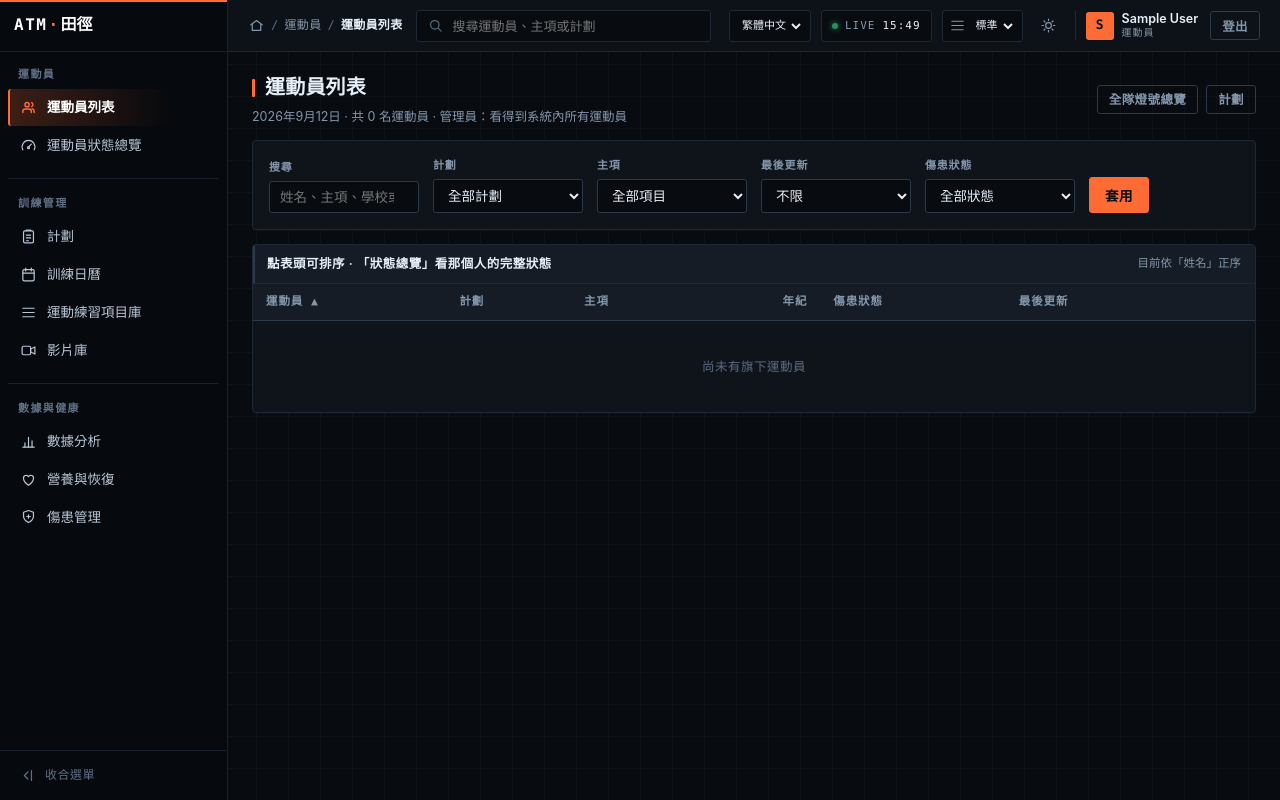
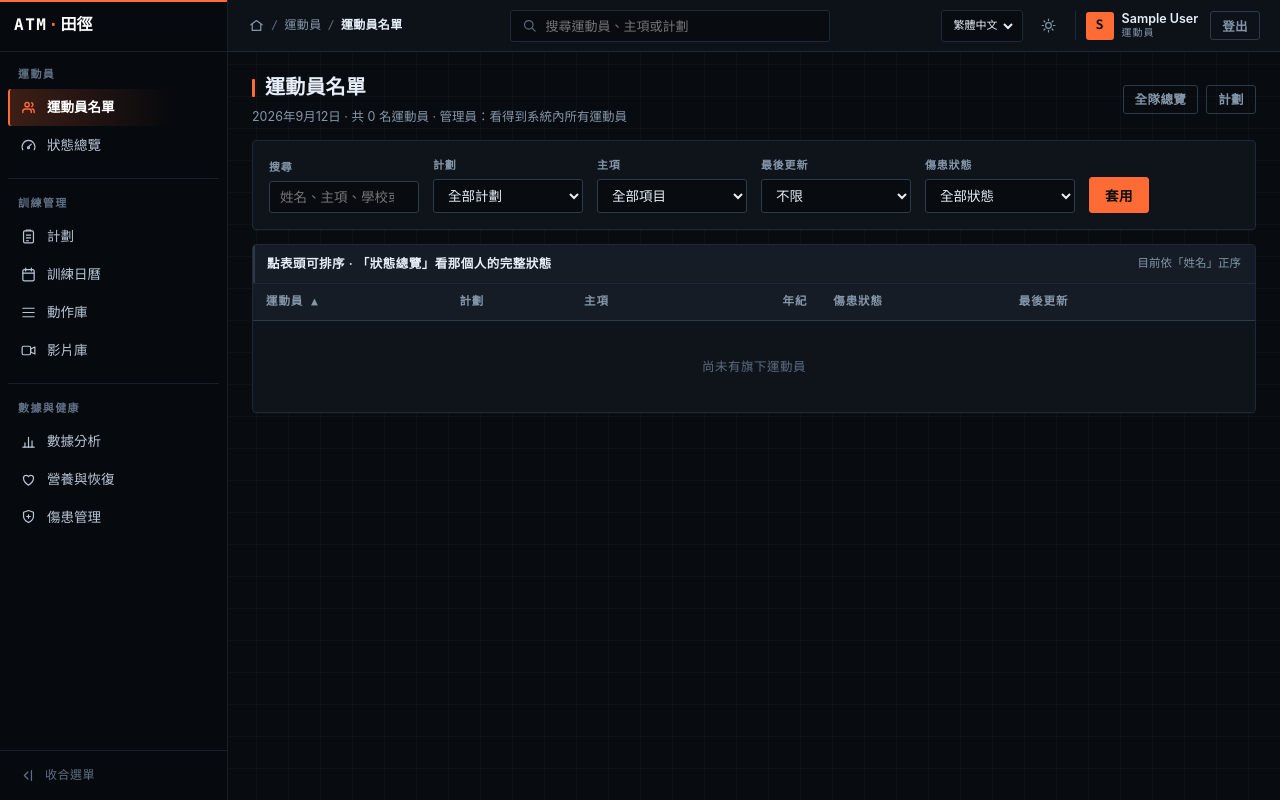
Before and after one commit to laichunho25/Athletics-Training-System, a Django app: page /athletes/ in a window 1280 px wide. Run offline with Django 5.2, Linux system fonts and the light colour scheme; the visitor is signed in with stand-in values (Sample User, id 1); data comes from the database, SQL or seed files in the repository; data that the repository does not hold is empty; parts of the project's set-up code (start-up, migrations or seed data) failed here and were passed over; some libraries are stand-ins or nearby versions.

Commit message:
數據分析加段落導航列，並把介面上重複的字眼與多餘的設定清掉
分析頁最長的時候有六段，一路捲下去不知道自己在哪，也不知道還有什麼。
現在頂欄下面貼一條段落導航：紀錄／項目分析／比賽／訓練負荷／體組成／多面向，
捲到哪一段就亮哪一顆，按一下跳過去——那一段若是收起的，先展開再跳，
因為收起的段是 display:none，捲不過去的。

導航只列出這個範疇真的有的段落：田徑範疇沒有體組成，那一顆就不出現。
由 secnav.js 自己把對不到錨點的連結整顆拿掉，樣板不用再寫一次條件。
它跟 fold.js 是鬆耦合的：要展開就去點標題上那顆收合鍵，兩邊不共用 key。

同時清掉兩個沒有人會改第二次的設定：頂欄的「LIVE + 時鐘」（純裝飾，而且
「LIVE」暗示有即時連線，其實沒有）與「表格間距」三選一下拉。CSS 的
data-density 變數留著，要放回來只差一顆按鈕。

字眼統一：同一個模組本來叫「運動練習項目庫」又叫「訓練活動庫」，現在一律
叫「動作庫」。最離譜的是 /team/ 那一頁的 h1 寫著「運動員狀態總覽」，側欄跟
麵包屑卻叫它「全隊燈號總覽」——同一頁兩個名字，現在統一為「全隊總覽」。

跑 makemessages 時發現影片額度那一批 56 句從來沒翻譯過，英文介面會夾雜中文。
一併補齊，守門測試 test_i18n_catalogue 回到綠燈。

方向與介面守則寫進 docs/產品方向.md，README 連過去。

Co-Authored-By: Claude Opus 5 <noreply@anthropic.com>

```diff
--- a/core/context_processors.py
+++ b/core/context_processors.py
@@ -19,9 +19,9 @@ def site_flags(request):
 
 #: 麵包屑與側欄共用的一份頁面清單：頁代號 → (模組, 頁名)
 NAV_PAGES = {
-    "athletes": (_("運動員"), _("運動員列表")),
-    "team": (_("運動員"), _("全隊燈號總覽")),
-    "dashboard": (_("運動員"), _("運動員狀態總覽")),
+    "athletes": (_("運動員"), _("運動員名單")),
+    "team": (_("運動員"), _("全隊總覽")),
+    "dashboard": (_("運動員"), _("狀態總覽")),
     "plan": (_("訓練管理"), _("計劃")),
     "calendar": (_("訓練管理"), _("訓練日曆")),
     "session": (_("訓練管理"), _("課表明細")),
--- a/core/test_admin_access.py
+++ b/core/test_admin_access.py
@@ -124,11 +124,11 @@ class AdminLinkTests(TestCase):
         self.assertNotIn(">後台</a>", body)
 
     def test_nav_shows_the_renamed_and_new_entries(self):
-        """儀表板已改名為「運動員狀態總覽」，並多了「計劃」。"""
+        """儀表板已改名為「狀態總覽」，並多了「計劃」。"""
         self.client.force_login(make_coach(username="c4").user)
         body = self.client.get(reverse("web:coach_dashboard")).content.decode()
         nav = body.split('<nav class="nav">')[1].split("</nav>")[0]
-        self.assertIn("運動員狀態總覽", nav)
+        self.assertIn("狀態總覽", nav)
         self.assertIn("計劃", nav)
         self.assertNotIn("儀表板", nav)
 
--- a/static/css/atm.css
+++ b/static/css/atm.css
@@ -267,36 +267,7 @@ a:hover { text-decoration: underline; }
 :root[data-theme="dark"] .light-only { display: none; }
 :root:not([data-theme="dark"]) .dark-only { display: none; }
 
-/* 頂欄的系統狀態燈：像監控台的 LIVE 指示 + 時鐘 */
-.syslive {
-  display: inline-flex; align-items: center; gap: 7px;
-  height: 32px; padding: 0 10px;
-  border: 1px solid var(--border); border-radius: var(--radius-sm);
-  background: var(--bg); color: var(--text-dim);
-  font-family: var(--mono); font-size: 11px; letter-spacing: 1px;
-}
-.syslive .led {
-  width: 6px; height: 6px; border-radius: 50%; background: var(--green);
-  box-shadow: 0 0 6px var(--green); animation: syspulse 2.4s ease-in-out infinite;
-}
-.syslive .clock { color: var(--text); font-variant-numeric: tabular-nums; }
-@keyframes syspulse { 0%, 100% { opacity: 1; } 50% { opacity: .35; } }
-@media (max-width: 900px) { .syslive, .densitypick { display: none; } }
-
-.densitypick {
-  display: flex; align-items: center; gap: 4px; margin: 0;
-  color: var(--text-dim); font-size: 11px;
-  border: 1px solid var(--border); border-radius: var(--radius-sm);
-  padding: 0 6px; height: 32px; background: var(--bg);
-}
-.densitypick select {
-  border: 0; background: transparent; width: auto; padding: 0 2px;
-  font-size: 11px; color: var(--text); height: 30px; font-family: var(--mono);
-}
-.densitypick select:hover { border: 0; }
-.densitypick select:focus { outline: none; box-shadow: none; }
-
-/* 語言切換：跟密度選單同一個外觀，頂欄上兩個選單看起來是一組的 */
+/* 語言切換：頂欄右邊唯一的下拉選單 */
 .langpick {
   display: flex; align-items: center; margin: 0;
   border: 1px solid var(--border); border-radius: var(--radius-sm);
--- a/static/js/libpick.js
+++ b/static/js/libpick.js
@@ -1,4 +1,4 @@
-/* 運動練習項目庫的兩欄連動挑選。
+/* 動作庫的兩欄連動挑選。
 
    先挑運動種類（田徑）→ 運動項目（短跑），右邊才列出相關的訓練動作。
    課表的「加入活動」、本課數據紀錄的「數據項目」、數據分析的「加入要追蹤
--- a/static/js/shell.js
+++ b/static/js/shell.js
@@ -1,12 +1,8 @@
-/* 後台外框的互動：側欄收合、淺色／深色、表格間距。設定存在瀏覽器本機。 */
+/* 後台外框的互動：側欄收合、淺色／深色。設定存在瀏覽器本機。 */
 (function () {
   var root = document.documentElement;
 
   function save(k, v) { try { localStorage.setItem(k, v); } catch (e) {} }
-
-  // 同步初始狀態（外觀與密度在 <head> 已先套用，這裡只補上表單的選取值）
-  var densitySel = document.querySelector('[data-act="density"]');
-  if (densitySel) densitySel.value = root.dataset.density || 'default';
 
   document.addEventListener('click', function (e) {
     var el = e.target.closest('[data-act]');
@@ -40,13 +36,6 @@
     }
   });
 
-  if (densitySel) {
-    densitySel.addEventListener('change', function () {
-      root.dataset.density = densitySel.value;
-      save('atm-density', densitySel.value);
-    });
-  }
-
   // 換外觀之後，圖表的字色／格線色要跟著換
   function repaintCharts() {
     if (!window.Chart || !Chart.instances) return;
--- a/templates/base.html
+++ b/templates/base.html
@@ -7,12 +7,11 @@
   <title>{% block title %}ATM{% endblock %} {% translate "· 田徑訓練管理系統" %}</title>
   <link rel="stylesheet" href="{% static 'css/atm.css' %}">
   <script>
-    // 先套用使用者上次選的外觀／密度／側欄狀態，避免載入時閃一下
+    // 先套用使用者上次選的外觀與側欄狀態，避免載入時閃一下
     (function () {
       try {
         var d = document.documentElement;
         d.dataset.theme = localStorage.getItem('atm-theme') || 'dark';
-        d.dataset.density = localStorage.getItem('atm-density') || 'default';
         if (localStorage.getItem('atm-sidebar') === 'collapsed') d.classList.add('sb-collapsed');
       } catch (e) {}
     })();
@@ -37,17 +36,17 @@
     <nav class="nav">
       <div class="nav-group">
         <div class="nav-title">{% translate "運動員" %}</div>
-        <a href="{% url 'web:athlete_list' %}" data-tip="{% translate '運動員列表' %}"
+        <a href="{% url 'web:athlete_list' %}" data-tip="{% translate '運動員名單' %}"
            class="nav-item {% if page == 'athletes' %}active{% endif %}">
-          <svg class="ic"><use href="#i-people"></use></svg><span>{% translate "運動員列表" %}</span></a>
+          <svg class="ic"><use href="#i-people"></use></svg><span>{% translate "運動員名單" %}</span></a>
         {% if nav_athletes %}
-        <a href="{% url 'web:coach_dashboard' %}" data-tip="{% translate '全隊燈號總覽' %}"
+        <a href="{% url 'web:coach_dashboard' %}" data-tip="{% translate '全隊總覽' %}"
            class="nav-item {% if page == 'team' %}active{% endif %}">
-          <svg class="ic"><use href="#i-shield"></use></svg><span>{% translate "全隊燈號總覽" %}</span></a>
+          <svg class="ic"><use href="#i-shield"></use></svg><span>{% translate "全隊總覽" %}</span></a>
         {% endif %}
-        <a href="{% url 'web:dashboard' %}{{ nav_athlete_qs }}" data-tip="{% translate '運動員狀態總覽' %}"
+        <a href="{% url 'web:dashboard' %}{{ nav_athlete_qs }}" data-tip="{% translate '狀態總覽' %}"
            class="nav-item {% if page == 'dashboard' %}active{% endif %}">
-          <svg class="ic"><use href="#i-gauge"></use></svg><span>{% translate "運動員狀態總覽" %}</span></a>
+          <svg class="ic"><use href="#i-gauge"></use></svg><span>{% translate "狀態總覽" %}</span></a>
       </div>
 
       <div class="nav-group">
@@ -58,9 +57,9 @@
         <a href="{% url 'web:calendar' %}{{ nav_athlete_qs }}" data-tip="{% translate '訓練日曆' %}"
            class="nav-item {% if page == 'calendar' or page == 'session' %}active{% endif %}">
           <svg class="ic"><use href="#i-calendar"></use></svg><span>{% translate "訓練日曆" %}</span></a>
-        <a href="{% url 'web:library' %}" data-tip="{% translate '運動練習項目庫' %}"
+        <a href="{% url 'web:library' %}" data-tip="{% translate '動作庫' %}"
            class="nav-item {% if page == 'library' %}active{% endif %}">
-          <svg class="ic"><use href="#i-rows"></use></svg><span>{% translate "運動練習項目庫" %}</span></a>
+          <svg class="ic"><use href="#i-rows"></use></svg><span>{% translate "動作庫" %}</span></a>
         <a href="{% url 'web:video_list' %}{{ nav_athlete_qs }}" data-tip="{% translate '影片庫' %}"
            class="nav-item {% if page == 'video' %}active{% endif %}">
           <svg class="ic"><use href="#i-video"></use></svg><span>{% translate "影片庫" %}</span></a>
@@ -105,17 +104,6 @@
       <div class="topacts">
         {% include "web/_switcher.html" %}
         {% include "_langpick.html" %}
-        <span class="syslive" title="{% translate '系統連線正常，時間為本機時間' %}">
-          <i class="led"></i>LIVE<span class="clock" id="sysClock">--:--</span>
-        </span>
-        <label class="densitypick" title="{% translate '表格間距' %}">
-          <svg class="ic"><use href="#i-rows"></use></svg>
-          <select data-act="density" aria-label="{% translate '表格間距' %}">
-            <option value="compact">{% translate "緊湊" %}</option>
-            <option value="default" selected>{% translate "標準" %}</option>
-            <option value="loose">{% translate "寬鬆" %}</option>
-          </select>
-        </label>
         <button type="button" class="iconbtn" data-act="theme" aria-label="{% translate '切換淺色／深色' %}">
           <svg class="ic light-only"><use href="#i-moon"></use></svg>
           <svg class="ic dark-only"><use href="#i-sun"></use></svg>
@@ -178,18 +166,6 @@
     Chart.defaults.interaction.mode = 'index';
     Chart.defaults.interaction.intersect = false;
   }
-
-  // 頂欄時鐘（本機時間，每 15 秒對一次）
-  (function () {
-    var el = document.getElementById('sysClock');
-    if (!el) return;
-    function tick() {
-      var d = new Date();
-      el.textContent = ('0' + d.getHours()).slice(-2) + ':' + ('0' + d.getMinutes()).slice(-2);
-    }
-    tick();
-    setInterval(tick, 15000);
-  })();
 </script>
 {% block scripts %}{% endblock %}
 </body>
--- a/templates/web/_session_body.html
+++ b/templates/web/_session_body.html
@@ -1068,7 +1068,7 @@
         <select data-lp="discipline" style="margin-top:6px"></select>
         <div class="small c-dim" style="margin-top:6px">
           {% translate "例：先挑「田徑」再挑「短跑」，右邊就只列短跑的動作。清單來自" %}
-          <a href="{% url 'web:library' %}">{% translate "運動練習項目庫" %}</a>。
+          <a href="{% url 'web:library' %}">{% translate "動作庫" %}</a>。
         </div>
       </div>
       <div class="field" style="flex:1">
@@ -1142,7 +1142,7 @@
       <button type="button" class="btn ghost sm" onclick="document.getElementById('defDlg').close()">{% translate "關閉" %}</button>
     </div>
     <div class="small c-dim mb">
-      {% translate "寫進" %}<a href="{% url 'web:library' %}">{% translate "運動練習項目庫" %}</a>{% translate "之後，排課表時所有人都挑得到， 不用再逐字打。新加的動作要管理員確認過才會對所有人出現，在那之前只有你自己挑得到。" %}
+      {% translate "寫進" %}<a href="{% url 'web:library' %}">{% translate "動作庫" %}</a>{% translate "之後，排課表時所有人都挑得到， 不用再逐字打。新加的動作要管理員確認過才會對所有人出現，在那之前只有你自己挑得到。" %}
     </div>
 
     <div class="row">
--- a/templates/web/athlete_list.html
+++ b/templates/web/athlete_list.html
@@ -1,15 +1,15 @@
 {% extends "base.html" %}
 {% load i18n %}
-{% block title %}{% translate "運動員列表" %}{% endblock %}
+{% block title %}{% translate "運動員名單" %}{% endblock %}
 
 {% block content %}
 <div class="between mb">
   <div>
-    <h1>{% translate "運動員列表" %}</h1>
+    <h1>{% translate "運動員名單" %}</h1>
     <p class="subtitle" style="margin:0">{% blocktranslate with v0=today v1=total %}{{ v0 }} · 共 {{ v1 }} 名運動員{% endblocktranslate %}{% if has_filter %}{% translate "（已篩選）" %}{% endif %} · {{ scope_note }}</p>
   </div>
   <div class="flex">
-    <a class="btn ghost sm" href="{% url 'web:coach_dashboard' %}">{% translate "全隊燈號總覽" %}</a>
+    <a class="btn ghost sm" href="{% url 'web:coach_dashboard' %}">{% translate "全隊總覽" %}</a>
     <a class="btn ghost sm" href="{% url 'web:plan' %}">{% translate "計劃" %}</a>
   </div>
 </div>
--- a/templates/web/coach_dashboard.html
+++ b/templates/web/coach_dashboard.html
@@ -1,14 +1,14 @@
 {% extends "base.html" %}
 {% load i18n %}
-{% block title %}{% translate "運動員狀態總覽" %}{% endblock %}
+{% block title %}{% translate "全隊總覽" %}{% endblock %}
 
 {% block content %}
 <div class="between mb">
   <div>
-    <h1>{% translate "運動員狀態總覽" %}</h1>
+    <h1>{% translate "全隊總覽" %}</h1>
     <p class="subtitle" style="margin:0">{% blocktranslate with v0=today v1=total %}{{ v0 }} · 共 {{ v1 }} 名運動員{% endblocktranslate %}</p>
   </div>
-  <a class="btn ghost sm" href="{% url 'web:athlete_list' %}">{% translate "← 回運動員列表" %}</a>
+  <a class="btn ghost sm" href="{% url 'web:athlete_list' %}">{% translate "← 回運動員名單" %}</a>
 </div>
 
 {% if high_risk %}
--- a/templates/web/dashboard.html
+++ b/templates/web/dashboard.html
@@ -1,7 +1,7 @@
 {% extends "base.html" %}
 {% load i18n %}
 {% load static %}
-{% block title %}{% translate "運動員狀態總覽" %}{% endblock %}
+{% block title %}{% translate "狀態總覽" %}{% endblock %}
 
 {% block content %}
 <div class="between mb">
--- a/templates/web/library.html
+++ b/templates/web/library.html
@@ -1,12 +1,12 @@
 {% extends "base.html" %}
 {% load i18n %}
 {% load static %}
-{% block title %}{% translate "運動練習項目庫" %}{% endblock %}
+{% block title %}{% translate "動作庫" %}{% endblock %}
 
 {% block content %}
 <div class="between mb">
   <div>
-    <h1>{% translate "運動練習項目庫" %}</h1>
+    <h1>{% translate "動作庫" %}</h1>
     <div class="subtitle" style="margin:0">
       {% translate "運動種類 → 運動項目 → 訓練動作種類 → 動作 · 課表挑得到的動作、數據分析追蹤得到的項目，都是從這裡出去的" %}
     </div>
```
Also changed, not shown: other parts of static/css/atm.css (+47 -1 lines), docs/產品方向.md (added, +102 -0 lines), static/js/secnav.js (added, +122 -0 lines), templates/web/analytics.html (+23 -13 lines), README.md, locale/en/LC_MESSAGES/django.po, 1 other file.
